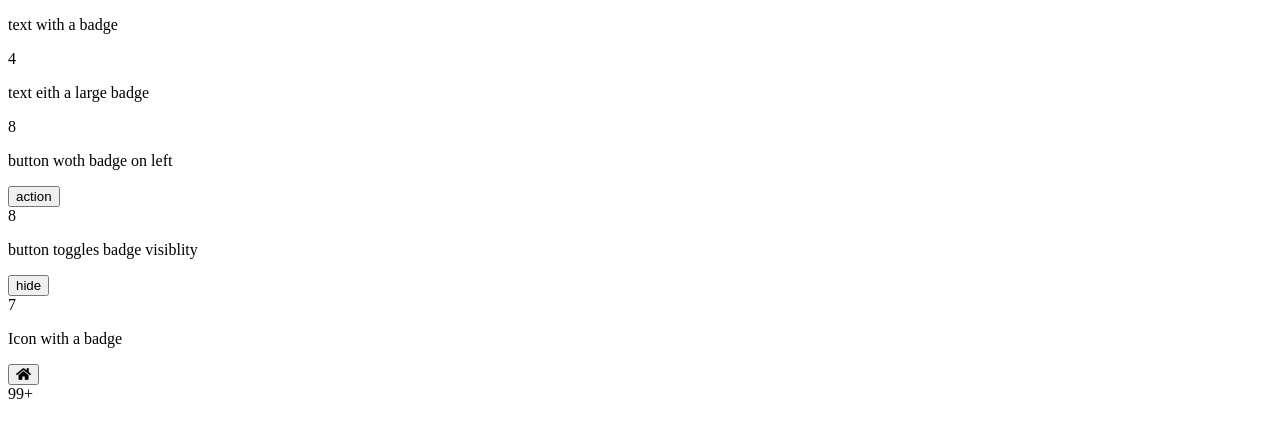
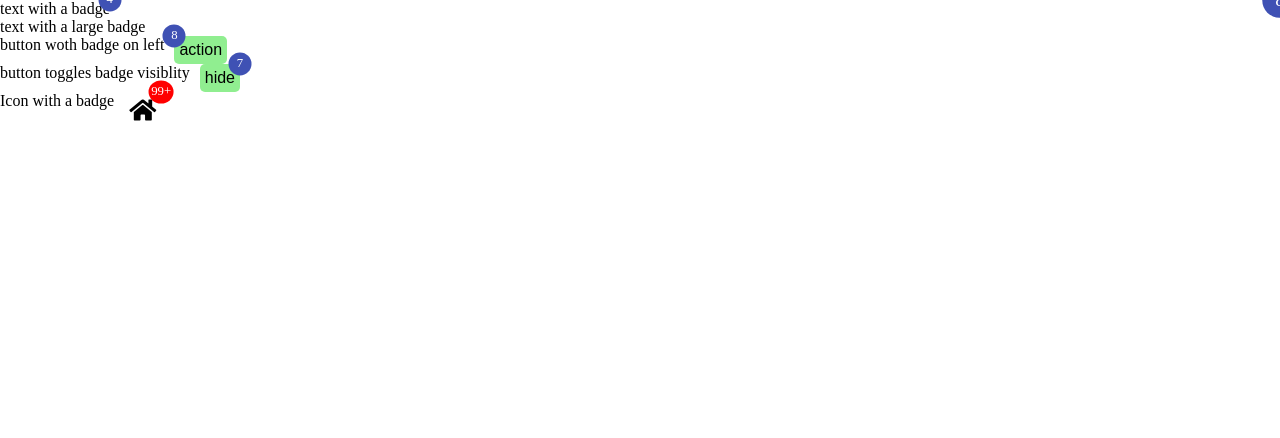
Before and after one commit to thesudhanshupanda/Assignment1, a plain HTML site: page badge/inder.html in a window 1280 px wide. Drawn offline with Linux system fonts and the light colour scheme.

Commit message:
initial commit badge css

```diff
--- a/badge/inder.html
+++ b/badge/inder.html
@@ -20,7 +20,7 @@
         </div>
 
             <div class="badge-wapper txt-lg-badge">
-                <p>text eith a large badge</p>
+                <p>text with a large badge</p>
                 <div class="badge badge-lg">8</div>
             </div>
 
--- a/badge/style.css
+++ b/badge/style.css
@@ -0,0 +1,66 @@
+*{
+    box-sizing: border-box;
+    padding: 0;
+    margin: 0;
+}
+
+button{
+    border: none;
+    font-size: inherit;
+    background-color: lightgreen;
+    padding: 5px;
+    border-radius: 5px;
+}
+
+.badges-container{
+    display: flex;
+    flex-direction: column;
+    gap: 40px;
+}
+
+.wrapper{
+    display: flex;
+    gap: 10px;
+    position: relative;
+    font-size: 1rem;
+}
+
+.badge-wrapper{
+    width: fit-content;
+    position: relative;
+}
+
+.badge{
+    font-size: 0.8em;
+    min-width: 1.8em;
+    min-height: 1.8em;
+    padding: 0.1em 0.2em;
+    background-color: #3F51B4;
+    color: white;
+    border-radius: 50%;
+    position: absolute;
+    right: 0;
+    top: 0;
+    transform: translate(50%,-50%);
+    display: grid;
+    place-content: center;
+}
+
+.badge-lg{
+    font-size: 1.2em;
+}
+
+.badge-left{
+    right: unset;
+    left: 0;
+    transform: translate(-50%, -50%);
+}
+
+.icon-badge button{
+    font-size: 1.5rem;
+    background-color: transparent;
+}
+
+.icon-badge .badge{
+    background-color: red;
+}
```
